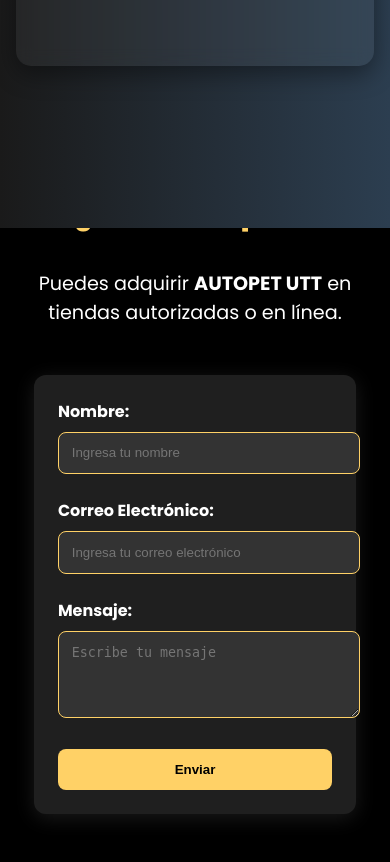
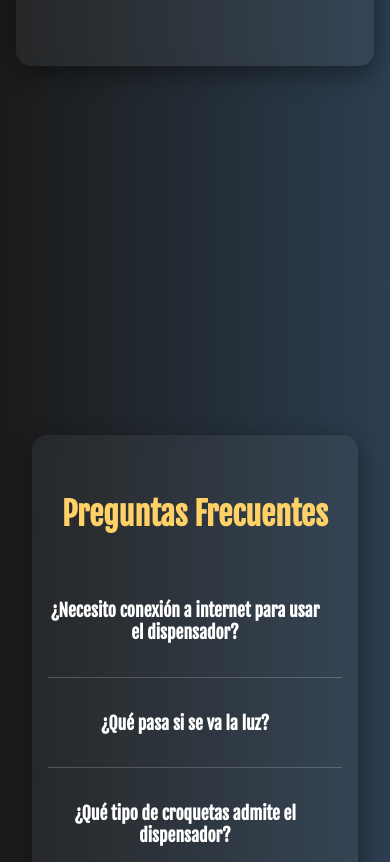
Before and after one commit to RodrigoAguilar2077/web_integradora2, a Django app: page / in a window 390 px wide. Shown: the part 3528-4390 px from the top of the page. Run offline with Django 5.2, Linux system fonts and the light colour scheme; grey boxes are pictures that could not be loaded.

Commit message:
VERSION FINAL

```diff
--- a/pagina_web/templates/home.html
+++ b/pagina_web/templates/home.html
@@ -844,6 +844,107 @@
     </style>
 </section>
 
+<!-- Sección 4: Preguntas Frecuentes (FAQ) -->
+<section id="faq-section">
+    <div class="faq-container">
+        <h2>Preguntas Frecuentes</h2>
+        <div class="faq-item" onclick="toggleFAQ(this)">
+            <h3>¿Necesito conexión a internet para usar el dispensador?</h3>
+            <p>Para controlar el dispensador desde la app, sí necesitas conexión Wi-Fi. Sin embargo, si pierde conexión, seguirá funcionando con los últimos horarios programados.</p>
+        </div>
+        <div class="faq-item" onclick="toggleFAQ(this)">
+            <h3>¿Qué pasa si se va la luz?</h3>
+            <p>El dispositivo requiere estar conectado a la corriente eléctrica para funcionar. Si se va la luz, dejará de operar hasta que se restablezca el suministro.</p>
+        </div>
+        <div class="faq-item" onclick="toggleFAQ(this)">
+            <h3>¿Qué tipo de croquetas admite el dispensador?</h3>
+            <p>Funciona mejor con croquetas secas de tamaño pequeño o mediano, para evitar bloqueos en el mecanismo.</p>
+        </div>
+        <div class="faq-item" onclick="toggleFAQ(this)">
+            <h3>¿Puedo alimentar a más de una mascota con un solo dispensador?</h3>
+            <p>Está pensado para una sola mascota, pero si tus perros comparten comida, puedes usarlo para ambos.</p>
+        </div>
+    </div>
+
+    <style>
+        #faq-section {
+            padding: 5rem 2rem;
+            background: linear-gradient(to right, #1a1a1a, #2c3e50);
+            color: #fff;
+            font-family: 'Fjalla One', sans-serif;
+        }
+
+        .faq-container {
+            max-width: 800px;
+            margin: 0 auto;
+            background-color: rgba(255, 255, 255, 0.05);
+            border-radius: 15px;
+            padding: 3rem 2rem;
+            box-shadow: 0 8px 25px rgba(0, 0, 0, 0.4);
+            backdrop-filter: blur(8px);
+        }
+
+        .faq-container h2 {
+            text-align: center;
+            font-size: 2.5rem;
+            margin-bottom: 2rem;
+            color: #FFD166;
+        }
+
+        .faq-item {
+            border-bottom: 1px solid rgba(255, 255, 255, 0.2);
+            padding: 1rem 0;
+            cursor: pointer;
+            transition: background 0.3s ease;
+        }
+
+        .faq-item:hover {
+            background-color: rgba(255, 255, 255, 0.05);
+        }
+
+        .faq-item h3 {
+            font-size: 1.3rem;
+            position: relative;
+            padding-right: 20px;
+        }
+
+        .faq-item p {
+            font-size: 1rem;
+            margin-top: 0.5rem;
+            display: none;
+            color: #ccc;
+        }
+
+        .faq-item.open p {
+            display: block;
+        }
+
+        @media (max-width: 768px) {
+            .faq-container {
+                padding: 2rem 1rem;
+            }
+
+            .faq-container h2 {
+                font-size: 2rem;
+            }
+
+            .faq-item h3 {
+                font-size: 1.1rem;
+            }
+
+            .faq-item p {
+                font-size: 0.95rem;
+            }
+        }
+    </style>
+
+    <script>
+        function toggleFAQ(element) {
+            element.classList.toggle('open');
+        }
+    </script>
+</section>
+
 
 <!-- Sección 4: Dónde Comprar -->
 <section id="section4">
```
